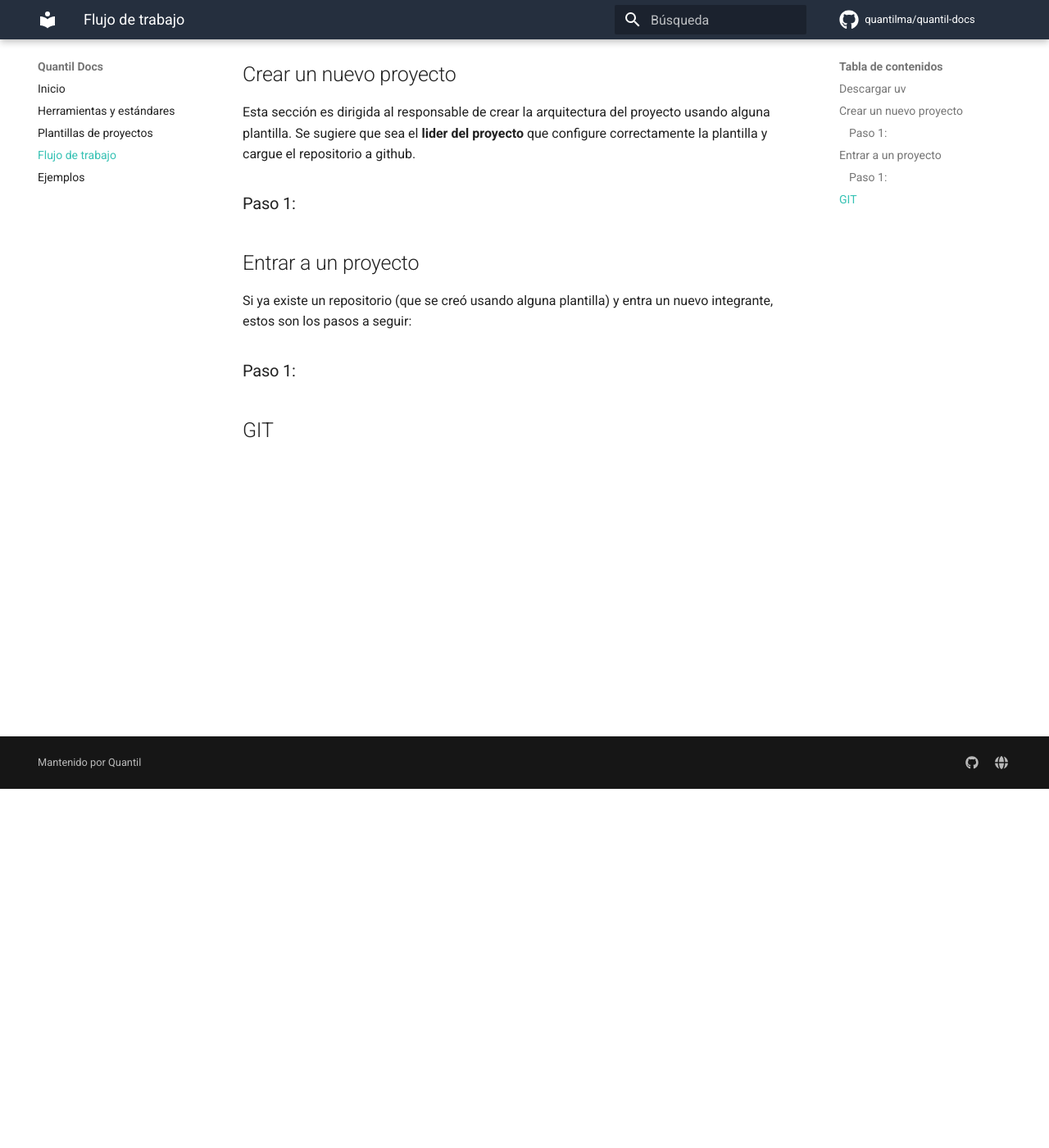
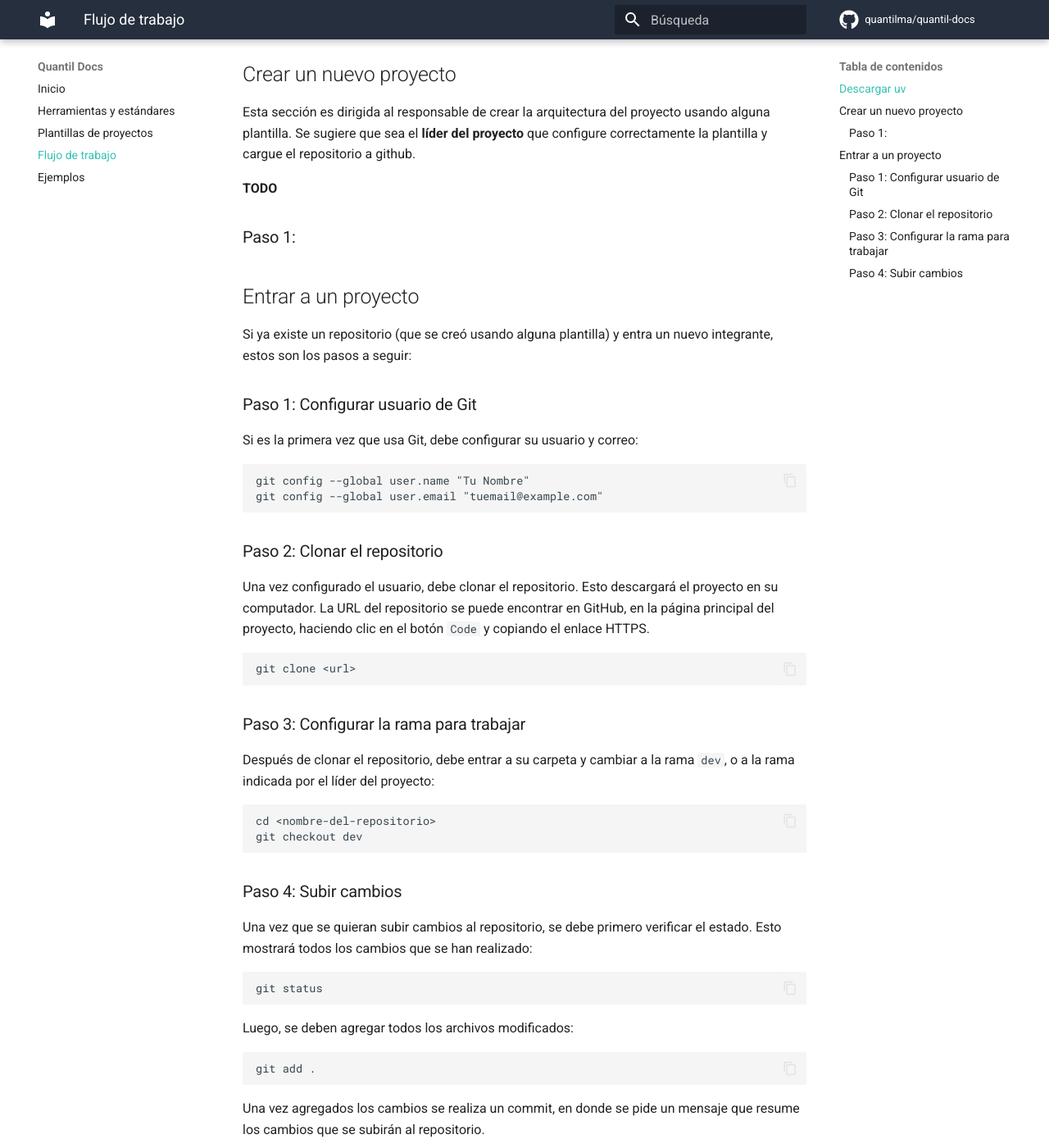
Before and after one commit to quantilma/quantil-docs, an MkDocs documentation site: the page built from docs/workflow_best_practices.md, in a window 1280 px wide and 1400 px high, scrolled down 438 px. Shown: the whole window at 82% size. Built offline with MkDocs 1.6.1 and Material for MkDocs 9.7.7, drawn with Linux system fonts in a browser that asks for light colours; comment, search, counter and statistics services are not loaded; some of the changed text lies outside the part shown.

Commit message:
Git commands section

````diff
--- a/docs/workflow_best_practices.md
+++ b/docs/workflow_best_practices.md
@@ -15,11 +15,54 @@ Revisar que la instalación se haya completado con:
 uv --version
 ```
 ## Crear un nuevo proyecto
-Esta sección es dirigida al responsable de crear la arquitectura del proyecto usando alguna plantilla. Se sugiere que sea el **lider del proyecto** que configure correctamente la plantilla y cargue el repositorio a github.
+Esta sección es dirigida al responsable de crear la arquitectura del proyecto usando alguna plantilla. Se sugiere que sea el **líder del proyecto** que configure correctamente la plantilla y cargue el repositorio a github.
+
+**TODO**
+
 ### Paso 1:
 ## Entrar a un proyecto
 Si ya existe un repositorio (que se creó usando alguna plantilla) y entra un nuevo integrante, estos son los pasos a seguir:
 
-### Paso 1:
+### Paso 1: Configurar usuario de Git
+Si es la primera vez que usa Git, debe configurar su usuario y correo:
 
-## GIT
+```
+git config --global user.name "Tu Nombre"
+git config --global user.email "tuemail@example.com"
+```
+
+### Paso 2: Clonar el repositorio
+Una vez configurado el usuario, debe clonar el repositorio. Esto descargará el proyecto en su computador. La URL del repositorio se puede encontrar en GitHub, en la página principal del proyecto, haciendo clic en el botón `Code` y copiando el enlace HTTPS.
+```
+git clone <url>
+```
+
+### Paso 3: Configurar la rama para trabajar
+Después de clonar el repositorio, debe entrar a su carpeta y cambiar a la rama `dev`, o a la rama indicada por el líder del proyecto:
+```
+cd <nombre-del-repositorio>
+git checkout dev
+```
+
+### Paso 4: Subir cambios
+Una vez que se quieran subir cambios al repositorio, se debe primero verificar el estado. Esto mostrará todos los cambios que se han realizado:
+```
+git status
+```
+Luego, se deben agregar todos los archivos modificados:
+```
+git add .
+```
+Una vez agregados los cambios se realiza un commit, en donde se pide un mensaje que resume los cambios que se subirán al repositorio.
+```
+git commit -m "Descripción corta de los cambios realizados"
+```
+Por último se deben subir los cambios a la rama `dev`:
+
+```
+git push origin dev
+```
+
+!!! note "Practica comandos de Git"
+
+    Para mejorar tu manejo de Git, te recomendamos este [juego interactivo](https://learngitbranching.js.org/) que te ayudará a practicar comandos de Git de forma visual y dinámica.
````
Also changed, not shown: docs/index.md (+1 -1 lines), docs/tools.md (+2 -2 lines).
